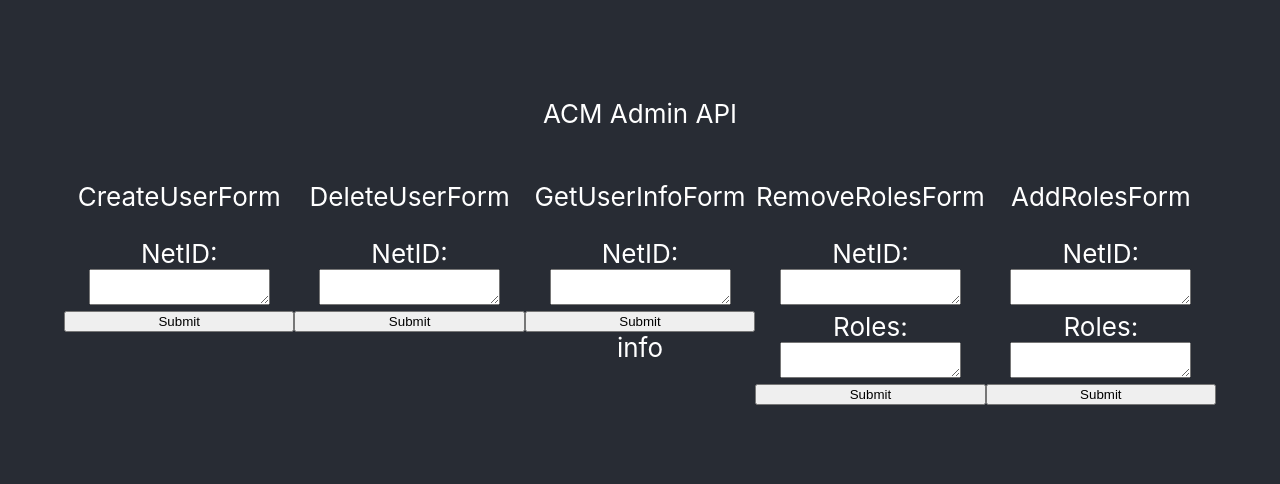
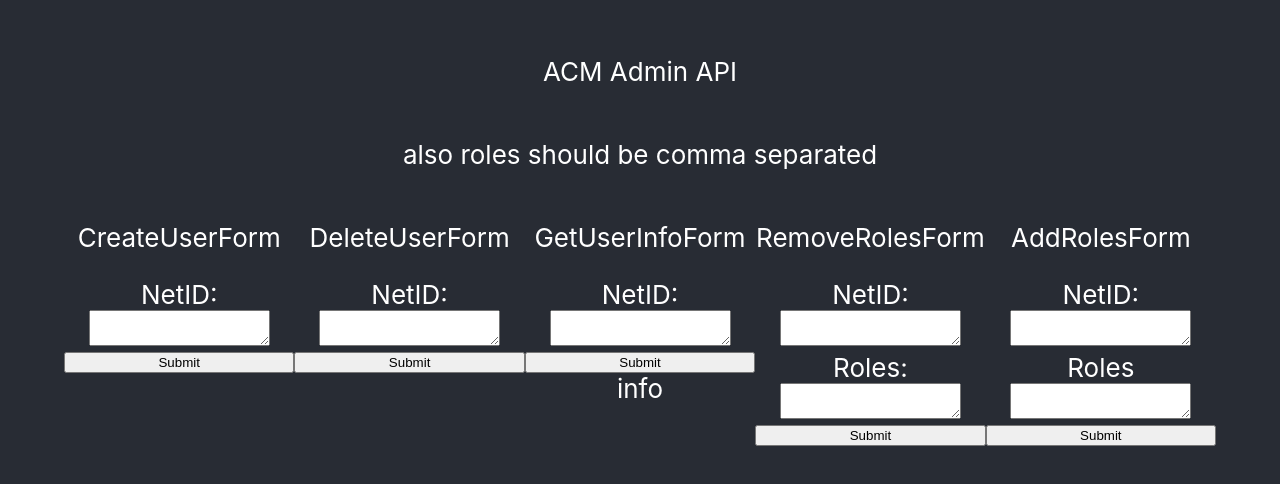
Before and after one commit to acm-uiuc/admin-api, a React (Create React App) app in the folder admin-api-frontend/: page / in a window 1280 px wide. Shown: the part 162-646 px from the top of the page. Built offline with nearby package versions, Linux system fonts and the light colour scheme.

Commit message:
add info on how to input roles

```diff
--- a/admin-api-frontend/src/App.js
+++ b/admin-api-frontend/src/App.js
@@ -10,6 +10,7 @@ function App() {
     <div className="App">
       <header className="App-header">
         <p>ACM Admin API </p>
+        <p>also roles should be comma separated </p>
         <div className="Form-container">
           <CreateUserForm />
           <DeleteUserForm />
--- a/admin-api-frontend/src/components/AddRolesForm/index.tsx
+++ b/admin-api-frontend/src/components/AddRolesForm/index.tsx
@@ -39,7 +39,7 @@ const AddRolesForm = () => {
               <textarea value={netID} onChange={handleNetIDChange} />
             </label>
             <label>
-              Roles:
+              Roles
               <textarea value={roles} onChange={handleRolesChange} />
             </label>
             <input type="submit" value="Submit" />
--- a/admin-api-frontend/src/components/GetUserInfoForm/index.tsx
+++ b/admin-api-frontend/src/components/GetUserInfoForm/index.tsx
@@ -14,7 +14,7 @@ const GetUserInfoForm = () => {
       // Do something with the netID to get UserInfo
       // Display user info by setting userInfo
 
-      setUserInfo("bean");
+      setUserInfo(netID + " information: ");
 
       event.preventDefault();
       setNetID("");
```
